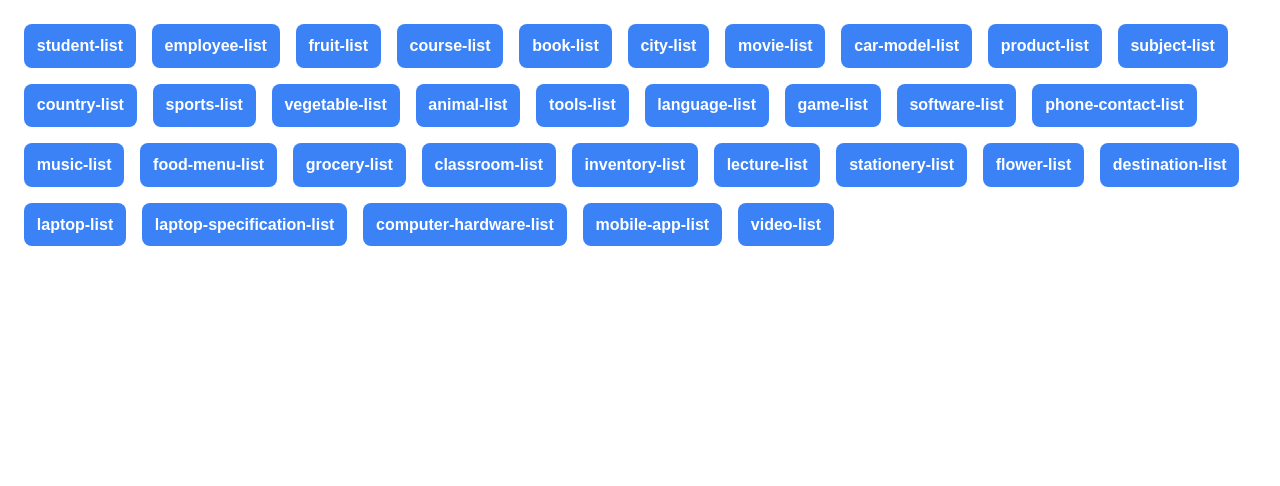
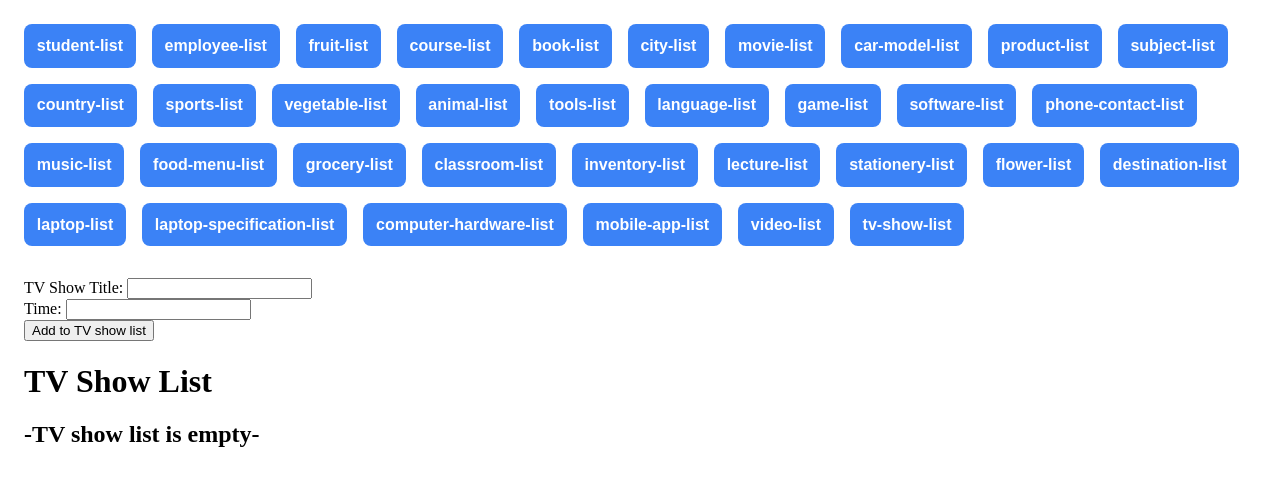
Before and after one commit to devken4u/angular-50-ds-services, an Angular app: page /tv-show-list in a window 1280 px wide. Before the commit this address led to /. Shown: the top 486 px of the page. Built offline with nearby package versions, Linux system fonts and the light colour scheme.

Commit message:
feat(tv show list): Added tv show list component

```diff
--- a/src/app/app.module.ts
+++ b/src/app/app.module.ts
@@ -37,6 +37,7 @@ import { LaptopSpecificationListComponent } from './laptop-specification-list/la
 import { ComputerHardwareListComponent } from './computer-hardware-list/computer-hardware-list.component';
 import { MobileAppListComponent } from './mobile-app-list/mobile-app-list.component';
 import { VideoListComponent } from './video-list/video-list.component';
+import { TvShowListComponent } from './tv-show-list/tv-show-list.component';
 
 @NgModule({
   declarations: [
@@ -74,6 +75,7 @@ import { VideoListComponent } from './video-list/video-list.component';
     ComputerHardwareListComponent,
     MobileAppListComponent,
     VideoListComponent,
+    TvShowListComponent
   ],
   imports: [
     RouterOutlet,
--- a/src/app/app.routes.ts
+++ b/src/app/app.routes.ts
@@ -32,6 +32,7 @@ import { LaptopSpecificationListComponent } from './laptop-specification-list/la
 import { ComputerHardwareListComponent } from './computer-hardware-list/computer-hardware-list.component';
 import { MobileAppListComponent } from './mobile-app-list/mobile-app-list.component';
 import { VideoListComponent } from './video-list/video-list.component';
+import { TvShowListComponent } from './tv-show-list/tv-show-list.component';
 
 export const routes: Routes = [
   { path: '', redirectTo: 'student-list', pathMatch: 'full' },
@@ -71,4 +72,5 @@ export const routes: Routes = [
   { path: 'computer-hardware-list', component: ComputerHardwareListComponent },
   { path: 'mobile-app-list', component: MobileAppListComponent },
   { path: 'video-list', component: VideoListComponent },
+  { path: 'tv-show-list', component: TvShowListComponent },
 ];
--- /dev/null
+++ b/src/app/tv-show-list/tv-show-list.component.html
@@ -0,0 +1,26 @@
+<main>
+  <div>
+    <label for="title">TV Show Title: </label>
+    <input type="text" id="title" [(ngModel)]="title" />
+    <br />
+    <label for="time">Time: </label>
+    <input type="text" id="time" [(ngModel)]="time" />
+    <br />
+    <button (click)="add()">Add to TV show list</button>
+  </div>
+  <div>
+    <h1>TV Show List</h1>
+    @if( showList.length === 0){
+    <h2>-TV show list is empty-</h2>
+    }@else{
+    <ol>
+      @for( show of showList; track $index){
+      <li [style.marginBottom]="'20px'">
+        TV Show Title: {{ show.title }} <br />
+        Time: {{ show.time }}
+      </li>
+      }
+    </ol>
+    }
+  </div>
+</main>
--- /dev/null
+++ b/src/app/tv-show-list/tv-show-list.component.ts
@@ -0,0 +1,23 @@
+import { Component } from '@angular/core';
+import { TVShow } from '../types';
+
+@Component({
+  selector: 'app-tv-show-list',
+  templateUrl: './tv-show-list.component.html',
+  styleUrl: './tv-show-list.component.css',
+})
+export class TvShowListComponent {
+  showList: TVShow[] = [];
+
+  title: string = '';
+  time: string = '';
+
+  add() {
+    this.showList.push({
+      title: this.title,
+      time: this.time,
+    });
+    this.title = '';
+    this.time = '';
+  }
+}
--- a/src/app/types.ts
+++ b/src/app/types.ts
@@ -152,3 +152,8 @@ export type Video = {
   title: string;
   views: number;
 };
+
+export type TVShow = {
+  title: string;
+  time: string;
+};
```
Also changed, not shown: src/app/tv-show-list/tv-show-list.component.css (added), 1 other file (tests, documents, lock files or other folders).
